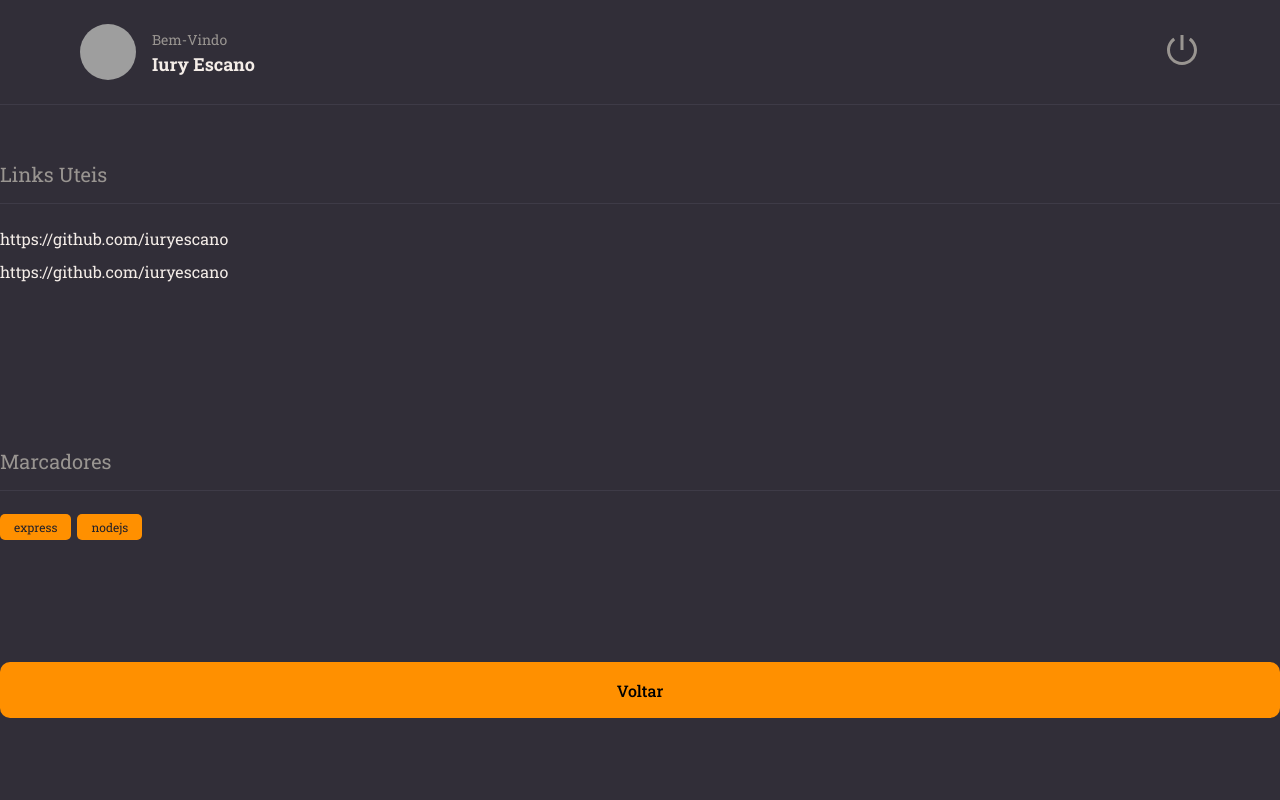
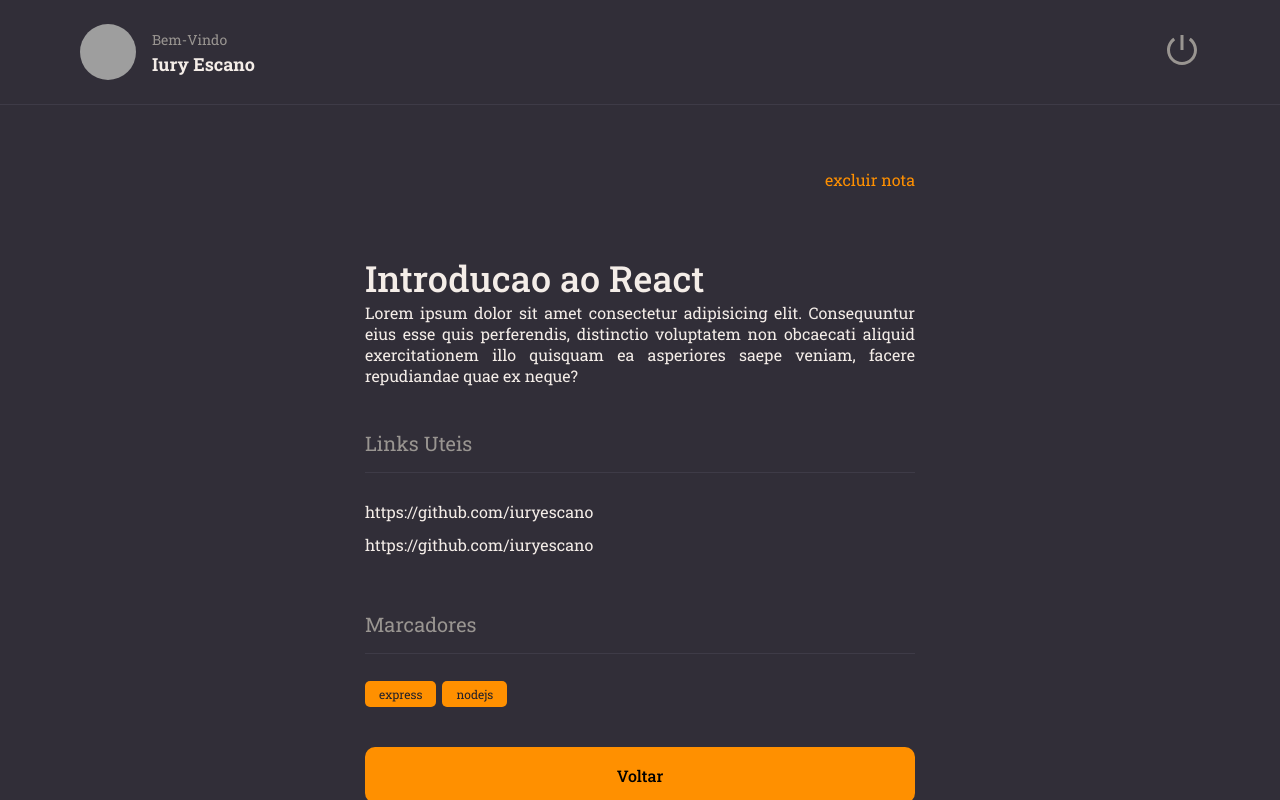
Before and after one commit to iuryescano/MyNotes, a React (Vite) app: page / in a window 1280 px wide. Built offline with nearby package versions, Linux system fonts and the light colour scheme; grey boxes are pictures that could not be loaded.

Commit message:
Details Fineshed

```diff
--- /dev/null
+++ b/src/components/ButtonText/index.jsx
@@ -0,0 +1,9 @@
+import { Container } from "./styles";
+
+export function ButtonText({  title, ...rest}) {
+    return(
+        <Container {...rest} type="button">
+            {title}
+        </Container>
+    );
+}
--- /dev/null
+++ b/src/components/ButtonText/styles.js
@@ -0,0 +1,9 @@
+import styled from 'styled-components';
+
+export const Container = styled.button`
+    background: none;
+    color: ${({ theme }) => theme.COLORS.ORANGE};
+
+    border:none;
+    font-size: 16px;
+`;
--- a/src/components/Section/styles.js
+++ b/src/components/Section/styles.js
@@ -1,7 +1,7 @@
 import styled from "styled-components";
 
 export const Container = styled.section`
-    margin: 56px 0 28px;
+    margin: 28px 0;
 
     > h2  {
         border-bottom-width: 1px;
@@ -9,7 +9,7 @@
         border-bottom-color: ${({ theme }) => theme.COLORS.BACKGROUND_700};
 
         padding-bottom: 16px;
-        margin-bottom: 24px;
+        margin-bottom: 28px;
 
         color: ${({ theme }) => theme.COLORS.GRAY_100};
         font-size: 20px;
--- a/src/pages/Details/index.jsx
+++ b/src/pages/Details/index.jsx
@@ -1,9 +1,10 @@
-import { Container, Links } from "./styles";
+import { Container, Links, Content } from "./styles";
 
 import { Header } from "../../components/Header";
 import { Button } from "../../components/Button";
 import { Section } from "../../components/Section";
 import { Tag } from "../../components/Tag";
+import { ButtonText } from "../../components/ButtonText";
 
 
 export function Details() { //Se eu tivesse colocado default lá no main eu não precisaria colocar entre {} pois eu estaria exportando tudo
@@ -11,6 +12,15 @@
     <Container>
 
       <Header />
+      <main>
+        <Content>
+          <ButtonText title="excluir nota"/>
+
+          <h1>Introducao ao React</h1>
+
+          <p>Lorem ipsum dolor sit amet consectetur adipisicing elit. Consequuntur eius esse quis perferendis, distinctio voluptatem
+            non obcaecati aliquid exercitationem illo quisquam ea asperiores saepe veniam,
+            facere repudiandae quae ex neque?</p>
           <Section title="Links Uteis">
             <Links>
               <li><a href="https://github.com/iuryescano">https://github.com/iuryescano</a></li>
@@ -24,6 +34,8 @@
           </Section>
 
           <Button title="Voltar" />
+          </Content>
+      </main>
     </Container>
   )
 }
--- a/src/pages/Details/styles.js
+++ b/src/pages/Details/styles.js
@@ -6,9 +6,13 @@
 
     display: grid;
     grid-template-rows: 105px auto;
-    grid-template-areas:
-    "header"
-    "content";
+    grid-template-areas: "header""content";
+
+    > main {
+        grid-area: content;
+        overflow-y: scroll;
+        padding: 64px 0;
+    }
 `
 
 export const Links = styled.ul`
@@ -22,3 +26,27 @@
         }
     }
 `
+
+export const Content = styled.div`
+    max-width: 550px;
+    margin: 0 auto;
+
+    display: flex;
+    flex-direction: column;
+
+    > button:first-child {
+        align-self: end;
+    }
+
+    > h1 {
+        font-size: 36px;
+        font-weight: 500;
+        padding-top: 64px;
+    }
+
+    > p {
+        font-size: 16px;
+        text-align: justify;
+        margin-bottom: 16px;
+    }
+`
```
Lines whose indentation alone changed are shown as unchanged.
